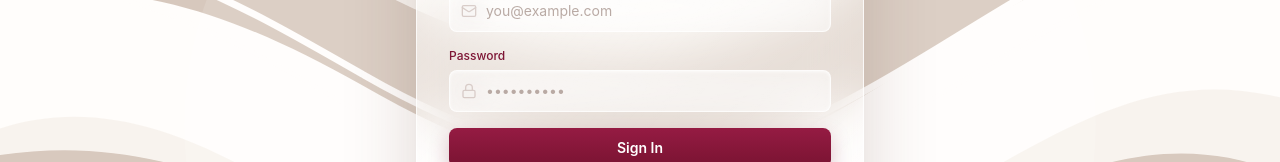
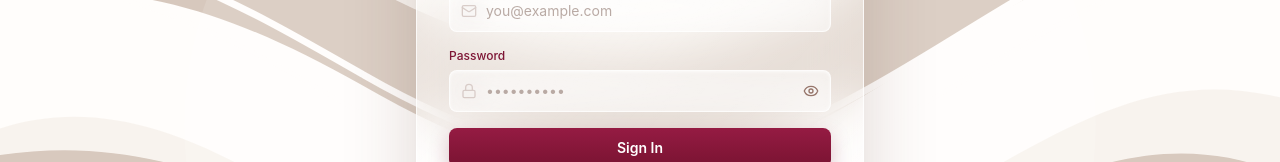
Before and after one commit to John-Patrick-Russel-Lalo/SightSync-Frontend, a React (Vite) app: page /login in a window 1280 px wide. Shown: the part 276-438 px from the top of the page. Built offline with nearby package versions, Linux system fonts and the light colour scheme; no server answers.

Commit message:
add show password button in login page

```diff
--- a/src/components/AuthPage.jsx
+++ b/src/components/AuthPage.jsx
@@ -199,7 +199,7 @@
 
 
 import React, { useState } from "react";
-import { Mail, Lock } from "lucide-react";
+import { Mail, Lock, Eye, EyeOff } from "lucide-react";
 import { useAuth } from "../context/AuthContext";
 import { useNavigate } from "react-router-dom";
 
@@ -262,6 +262,7 @@
 export default function LoginPage() {
   const [email, setEmail] = useState("");
   const [password, setPassword] = useState("");
+  const [showPassword, setShowPassword] = useState(false);
 
   const { login, register, API_BASE } = useAuth();
   const navigate = useNavigate();
@@ -752,7 +753,7 @@
                 />
 
                 <input
-                  type="password"
+                  type={showPassword ? "text" : "password"}
                   value={password}
                   onChange={(e) => setPassword(e.target.value)}
                   placeholder="••••••••••"
@@ -765,7 +766,7 @@
                     border
                     border-white/75
                     pl-9
-                    pr-3
+                    pr-10
                     py-2.5
                     text-sm
                     text-[#493a36]
@@ -777,6 +778,27 @@
                     focus:border-[#8a183d]
                   "
                 />
+
+                <button
+                  type="button"
+                  onClick={() => setShowPassword((s) => !s)}
+                  aria-label={showPassword ? "Hide password" : "Show password"}
+                  className="
+                    absolute
+                    right-3
+                    top-1/2
+                    -translate-y-1/2
+                    text-[#96766b]
+                    hover:text-[#7d1535]
+                    transition-colors
+                  "
+                >
+                  {showPassword ? (
+                    <EyeOff className="w-4 h-4" />
+                  ) : (
+                    <Eye className="w-4 h-4" />
+                  )}
+                </button>
 
               </div>
 
```
